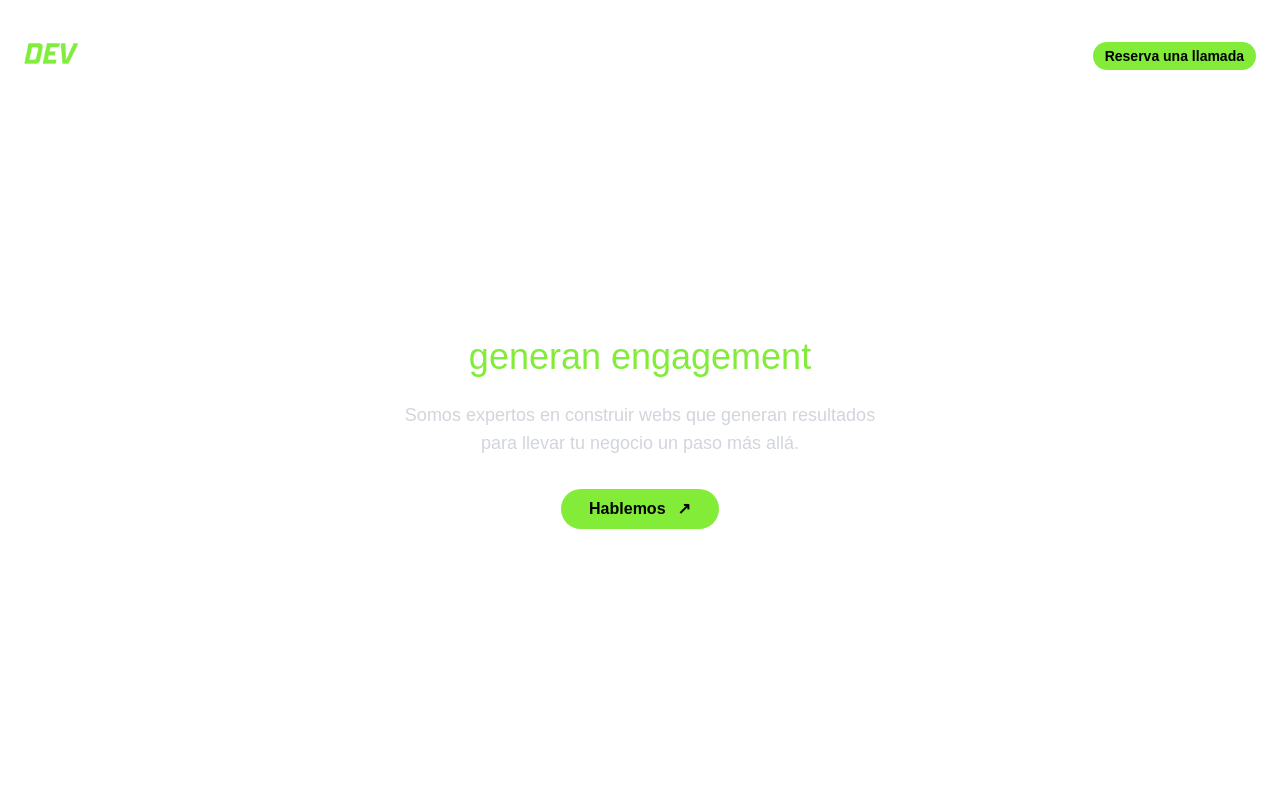
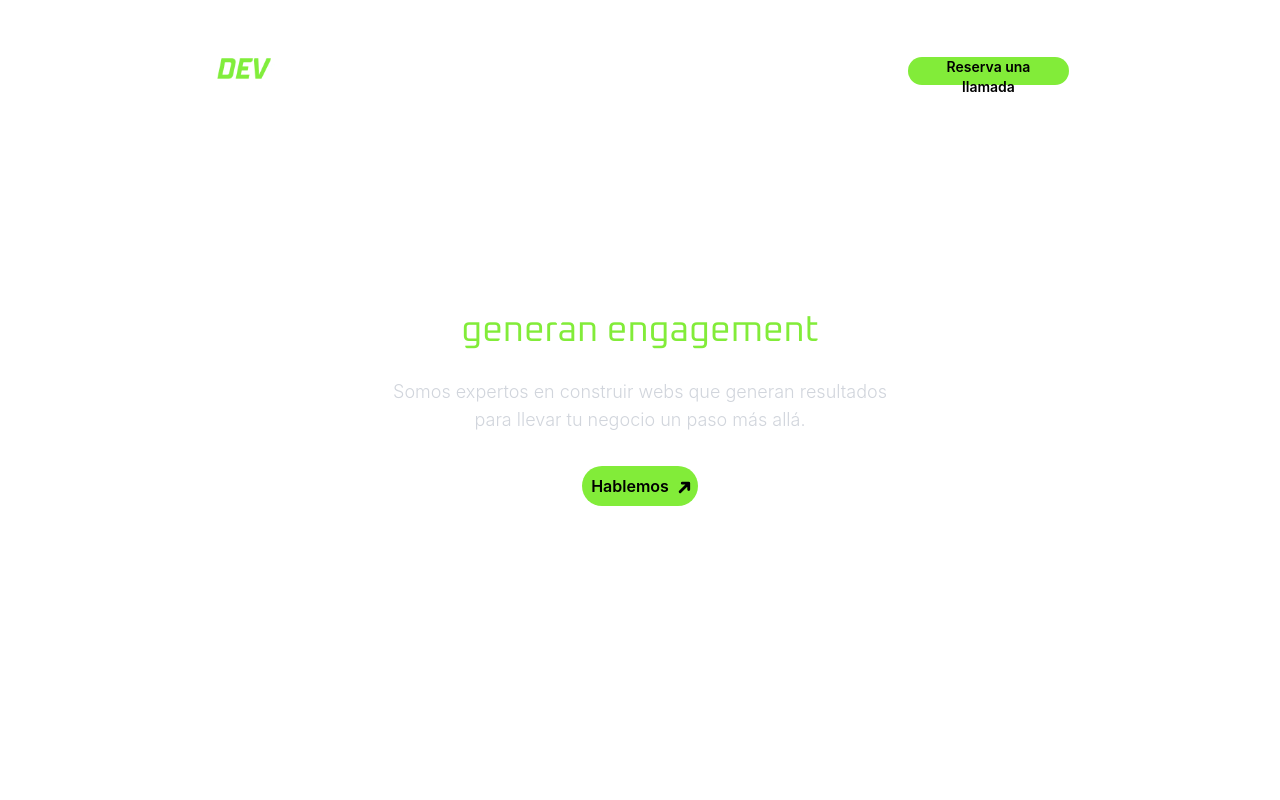
Before and after one commit to Byron-115/landing_page_devyond, a Next.js app: page / in a window 1280 px wide. Shown: the top 800 px of the page. Built offline with nearby package versions, Linux system fonts and the light colour scheme.

Commit message:
Add PostCSS and Tailwind CSS configuration files
- Created postcss.config.js to set up PostCSS with Tailwind CSS and autoprefixer.
- Created tailwind.config.js to configure Tailwind CSS with custom font family and specify content paths for purging unused styles.

```diff
--- a/app/globals.css
+++ b/app/globals.css
@@ -1,8 +1,15 @@
+@import url('https://fonts.googleapis.com/css2?family=Oxanium:wght@300;400;600;700&display=swap');
 @import "tailwindcss";
+
 
 :root {
   --background: #ffffff;
   --foreground: #171717;
+}
+
+.font-sf {
+  font-family: -apple-system, BlinkMacSystemFont, 'Segoe UI', 'Roboto', 'Oxygen',
+    'Ubuntu', 'Cantarell', 'Fira Sans', 'Droid Sans', 'Helvetica Neue', sans-serif;
 }
 
 @theme inline {
@@ -29,5 +36,5 @@
 body {
   background: var(--background);
   color: var(--foreground);
-  font-family: Arial, Helvetica, sans-serif;
+  font-family: 'Oxanium', sans-serif;
 }
--- a/app/layout.tsx
+++ b/app/layout.tsx
@@ -1,16 +1,8 @@
 import type { Metadata } from "next";
-import { Geist, Geist_Mono } from "next/font/google";
+//import { Geist, Geist_Mono } from "next/font/google";
 import "./globals.css";
 
-const geistSans = Geist({
-  variable: "--font-geist-sans",
-  subsets: ["latin"],
-});
 
-const geistMono = Geist_Mono({
-  variable: "--font-geist-mono",
-  subsets: ["latin"],
-});
 
 export const metadata: Metadata = {
   title: "DEVyond",
@@ -25,7 +17,7 @@ export default function RootLayout({
   return (
     <html lang="en">
       <body
-        className={`${geistSans.variable} ${geistMono.variable} antialiased`}
+        className="font-oxanium antialiased"
       >
         {children}
       </body>
--- a/components/elements/SolidButton.tsx
+++ b/components/elements/SolidButton.tsx
@@ -6,7 +6,7 @@ interface SolidButtonProps extends React.ButtonHTMLAttributes<HTMLButtonElement>
 
 const SolidButton: React.FC<SolidButtonProps> = ({ children, ...props }) => (
     <button
-        className={"bg-[#82EC39] text-black font-semibold rounded-full px-3 h-7 text-sm transition-colors hover:bg-lime-300 focus:outline-none"}
+        className={"bg-[#82EC39] text-black font-semibold rounded-full px-3 h-7 text-sm transition-colors hover:bg-lime-300 focus:outline-none cursor-pointer"}
         {...props}
     >
         {children}
--- a/components/organisms/HeaderDesktop.tsx
+++ b/components/organisms/HeaderDesktop.tsx
@@ -44,43 +44,71 @@ const HeaderDesktop: React.FC<HeaderDesktopProps> = ({ setHeaderOffset }) => {
 
     return (
         <>
-            {/* Header normal: se desvanece y desplaza al hacer scroll */}
+            {/* Header fijo*/}
             {headerOffset < 52 && (
                 <header
                     className={`
-                        hidden md:flex fixed top-[30px] left-0 w-full
-                        z-50 bg-transparent
+                         font-sf hidden md:flex fixed top-[45px] left-0 w-full
+                        z-50
                         transition-transform duration-300 ease-in-out
-                        pointer-events-auto
+                        pointer-events-auto bg-transparent
                     `}
                     style={{
                         transform: `translateY(-${headerOffset}px)`,
                         opacity: 1 - headerOffset / 52,
                     }}
                 >
-                    <div className={`
-                        flex items-center rounded-full
-                        h-[52px]
-                        px-1 sm:px-2 md:px-4 lg:px-6
-                        gap-1 sm:gap-2 md:gap-4 lg:gap-8
-                        w-full max-w-[1600px] justify-between mx-auto
-                    `}>
-                        <div className="flex-shrink-0 w-[115px] h-[26px] flex items-center">
+                    <div className= "flex items-center w-full max-w-[846px] mx-auto h-[52px]">
+                        {/* Logo */}
+                        <div className="flex items-center w-[115px] h-[26px] flex-shrink-0">
                             <Logo />
                         </div>
-                        <nav className="flex flex-nowrap gap-1 sm:gap-3 lg:gap-12 xl:gap-16">
-                            {navLinks.map((link) => (
+                        {/* Contenedor de 756x52px */}
+                        <div className="flex items-center w-[756px] h-[52px]">
+                            {/* Navlinks + botón en 657x28px */}
+                            <div className="flex items-center justify-between w-[657px] h-[28px] ml-18.5 pl-2">
+                                <nav className="flex flex-nowrap gap-5">
+                                    {/* {navLinks.map((link) => (
                                         <a
                                             key={link.label}
                                             href={link.href}
-                                    className="text-white font-medium text-sm hover:text-lime-300 transition-colors whitespace-nowrap"
+                                            className="text-white font-semibold text-sm hover:text-lime-300 transition-colors whitespace-nowrap"
                                         >
                                             {link.label}
                                         </a>
-                            ))}
+                                    ))} */}
+                                    <a
+                                        href="#"
+                                        className="flex items-center justify-center w-[155px] h-[17px] text-white font-semibold text-sm hover:text-lime-300 transition-colors whitespace-nowrap"
+                                    >
+                                        Nuestra metodología
+                                    </a>
+                                    <a
+                                        href="#"
+                                        className="flex items-center justify-center w-[134px] h-[17px] text-white font-semibold text-sm hover:text-lime-300 transition-colors whitespace-nowrap"
+                                    >
+                                        Stack tecnológico
+                                    </a>
+                                    <a
+                                        href="#"
+                                        className="flex items-center justify-center w-[77px] h-[17px] text-white font-semibold text-sm hover:text-lime-300 transition-colors whitespace-nowrap"
+                                        style={{ padding: 0 }}
+                                    >
+                                        Servicios
+                                    </a>
+                                    <a
+                                        href="#"
+                                        className="flex items-center justify-center w-[50px] h-[17px] text-white font-semibold text-sm hover:text-lime-300 transition-colors whitespace-nowrap"
+                                        style={{ padding: 0 }}
+                                    >
+                                        F.A.Q.
+                                    </a>
+
                                 </nav>
-                        <div className="flex-shrink-0">
+                                <div className="flex-shrink-0 w-[161px] h-[28px] ml-4.5">
                                     <SolidButton>Reserva una llamada</SolidButton>
+                                </div>
+                            </div>
                         </div>
                     </div>
                 </header>
@@ -98,32 +126,44 @@ const HeaderDesktop: React.FC<HeaderDesktopProps> = ({ setHeaderOffset }) => {
                 >
                     <div className={`
                         flex items-center rounded-full
-                        h-[52px]
-                        px-1 sm:px-2 md:px-4 lg:px-6
-                        gap-1 sm:gap-2 md:gap-4 lg:gap-8
-                        w-auto max-w-fit mx-auto
-                        shadow-[0_2px_6.9px_0px_#93E657] border-t-[2px] border-b-[5px] border-[#93E657] bg-black
+                        w-[737px] h-[52px] mx-auto
+                        shadow-[0_2px_6.9px_0px_#93E657] border-1 border-black bg-black
                         `}
                         style={{
-                            borderTopWidth: "2px",
-                            borderBottomWidth: "5px",
-                            borderColor: "#93E657",
                             boxShadow: "0 2px 6.9px 0 #93E657",
                         }}
                     >
-                        <nav className="flex flex-nowrap gap-1 sm:gap-3 lg:gap-12 xl:gap-16">
-                            {navLinks.map((link) => (
+                        <div className="flex items-center justify-between w-[657px] h-[28px] mx-auto">
+                            <nav className="flex flex-nowrap gap-5">
                                 <a
-                                    key={link.label}
-                                    href={link.href}
-                                    className="text-white font-medium text-sm hover:text-lime-300 transition-colors whitespace-nowrap"
+                                    href="#"
+                                    className="flex items-center justify-center w-[155px] h-[17px] text-white font-semibold text-sm hover:text-lime-300 transition-colors whitespace-nowrap"
                                 >
-                                    {link.label}
+                                    Nuestra metodología
                                 </a>
-                            ))}
+                                <a
+                                    href="#"
+                                    className="flex items-center justify-center w-[134px] h-[17px] text-white font-semibold text-sm hover:text-lime-300 transition-colors whitespace-nowrap"
+                                >
+                                    Stack tecnológico
+                                </a>
+                                <a
+                                    href="#"
+                                    className="flex items-center justify-center w-[77px] h-[17px] text-white font-semibold text-sm hover:text-lime-300 transition-colors whitespace-nowrap"                                    style={{ padding: 0 }}
+                                >
+                                    Servicios
+                                </a>
+                                <a
+                                    href="#"
+                                    className="flex items-center justify-center w-[50px] h-[17px] text-white font-semibold text-sm hover:text-lime-300 transition-colors whitespace-nowrap"
+                                    style={{ padding: 0 }}
+                                >
+                                    F.A.Q.
+                                </a>
                             </nav>
-                        <div className="flex-shrink-0">
+                            <div className="flex-shrink-0 w-[161px] h-[28px]">
                                 <SolidButton>Reserva una llamada</SolidButton>
+                            </div>
                         </div>
                     </div>
                 </header>
--- a/components/organisms/HeaderMobile.tsx
+++ b/components/organisms/HeaderMobile.tsx
@@ -17,7 +17,7 @@ const HeaderMobile: React.FC = () => {
     <header className="flex md:hidden fixed top-0 left-0 w-full z-50 bg-[#030714] h-[52px] items-center px-6">
       <Logo />
       <button
-        className="ml-auto flex flex-col justify-center items-center w-8 h-8 sm:w-[32px] sm:h-[32px]"
+        className="ml-auto flex flex-col justify-center items-center w-8 h-8 sm:w-[32px] sm:h-[32px] cursor-pointer"
         aria-label="Abrir menú"
         onClick={() => setOpen(!open)}
       >
--- a/components/organisms/HeroSection.tsx
+++ b/components/organisms/HeroSection.tsx
@@ -1,24 +1,53 @@
 import React from "react";
 
 const HeroSection: React.FC = () => (
-  <section className="flex flex-col items-center justify-center min-h-[60vh] pt-12 text-center">
-    <h1 className="text-white text-4xl font-medium leading-tight max-w-3xl">
-      Diseñamos y desarrollamos páginas webs modernas de alto rendimiento que
-      <br />
-      <span className="block text-[#82EC39] text-4xl font-medium mt-4">
-        generan engagement
-      </span>
+  <section className="flex flex-col items-center justify-center w-[846px] h-[462px] mx-auto">
+    {/* Contenedor de texto principal */}
+    <div className="w-[846px] h-[283px] flex flex-col items-center">
+      {/* Título */}
+      <div className="w-[846px] h-[127px] flex items-center justify-center">
+        <div className="w-[846] h-[70] flex flex-col items-center justify-center">
+          <h1 className="text-white font-medium text-4xl text-center leading-tight w-full">
+            Diseñamos y desarrollamos páginas webs modernas de alto rendimiento que<br />
           </h1>
-    <p className="text-gray-300 text-lg font-light mt-6 max-w-xl">
+          <span className="text-[#82EC39] text-4xl font-medium mt-4 text-center w-full">generan engagement</span>
+        </div>
+      </div>
+      {/* Subtítulo + botón */}
+      <div className="font-sf w-[846px] h-[112px] flex flex-col items-center justify-between mt-11">
+        <div className="w-[690px] h-[40px] flex items-center justify-center mx-auto">
+          <p className="text-gray-300 font-light leading-lg text-lg text-center w-full">
             Somos expertos en construir webs que generan resultados<br />
             para llevar tu negocio un paso más allá.
           </p>
+        </div>
+        <div className="mt-10">
           <button
-      className="mt-8 bg-[#82EC39] hover:bg-lime-300 text-black font-semibold rounded-full px-7 py-2 flex items-center gap-2 transition-colors"
+            className="w-[116px] h-[40px] bg-[#82EC39] hover:bg-lime-300 text-black font-semibold rounded-full flex items-center justify-center pl-4 pr-3 gap-1 transition-colors"
           >
             Hablemos
-      <span aria-hidden className="ml-1">↗</span>
+            <span className="flex items-center justify-center w-[20px] h-[20px] self-center">
+              <svg
+                width="20"
+                height="20"
+                viewBox="0 0 14 14"
+                fill="none"
+                xmlns="http://www.w3.org/2000/svg"
+                className="block align-middle"
+              >
+                <path
+                  d="M5 11L11 5M11 5H6.5M11 5V9.5"
+                  stroke="currentColor"
+                  strokeWidth="2"
+                  strokeLinecap="round"
+                  strokeLinejoin="round"
+                />
+              </svg>
+              </span>
           </button>
+        </div>
+      </div>
+    </div>
   </section>
 );
 
```
Also changed, not shown: components/organisms/ProductSection.tsx (+4 -4 lines), package.json (+8 -6 lines), postcss.config.js (added, +7 -0 lines), tailwind.config.js (added, +16 -0 lines), 2 other files (tests, documents, lock files or other folders). Lines whose indentation alone changed are shown as unchanged.
